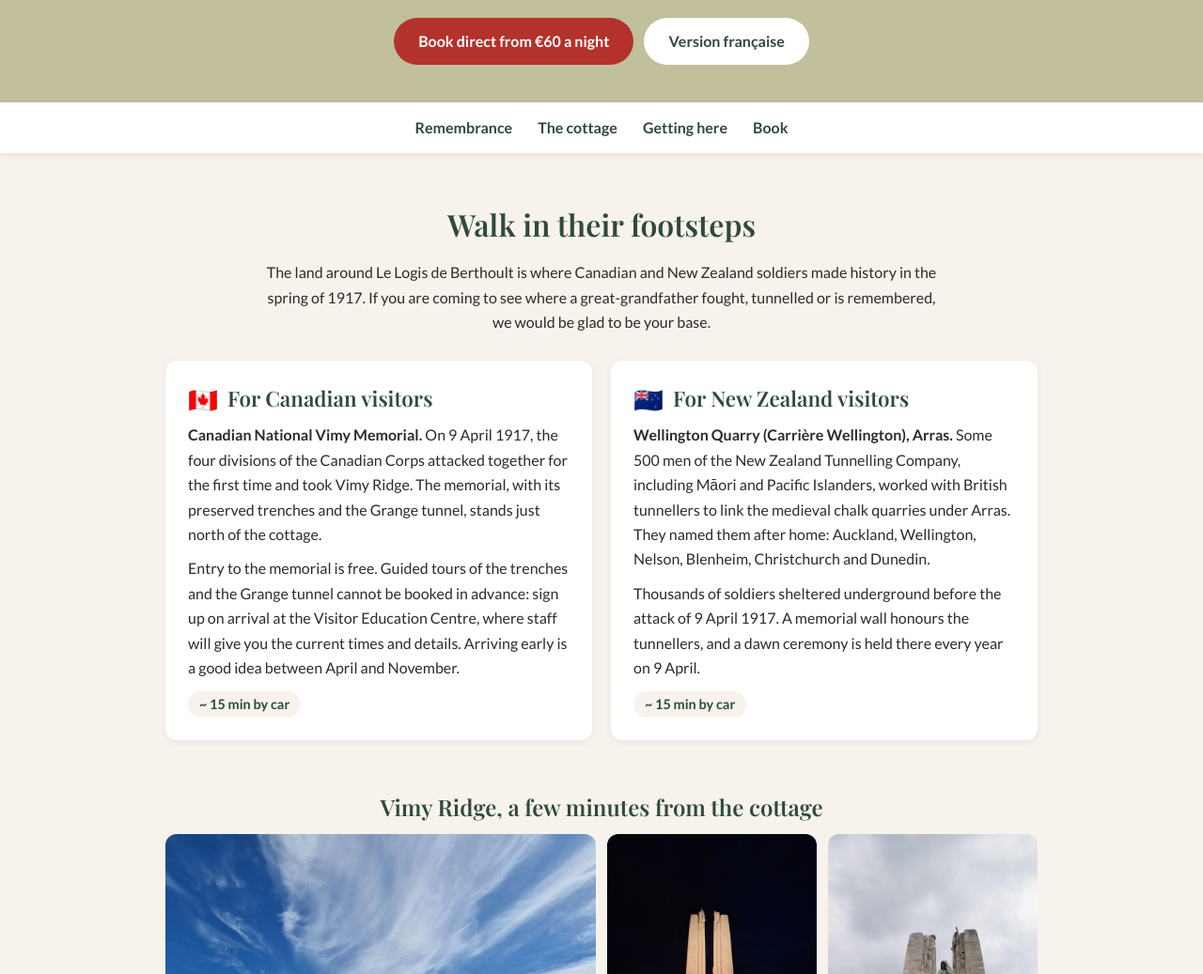
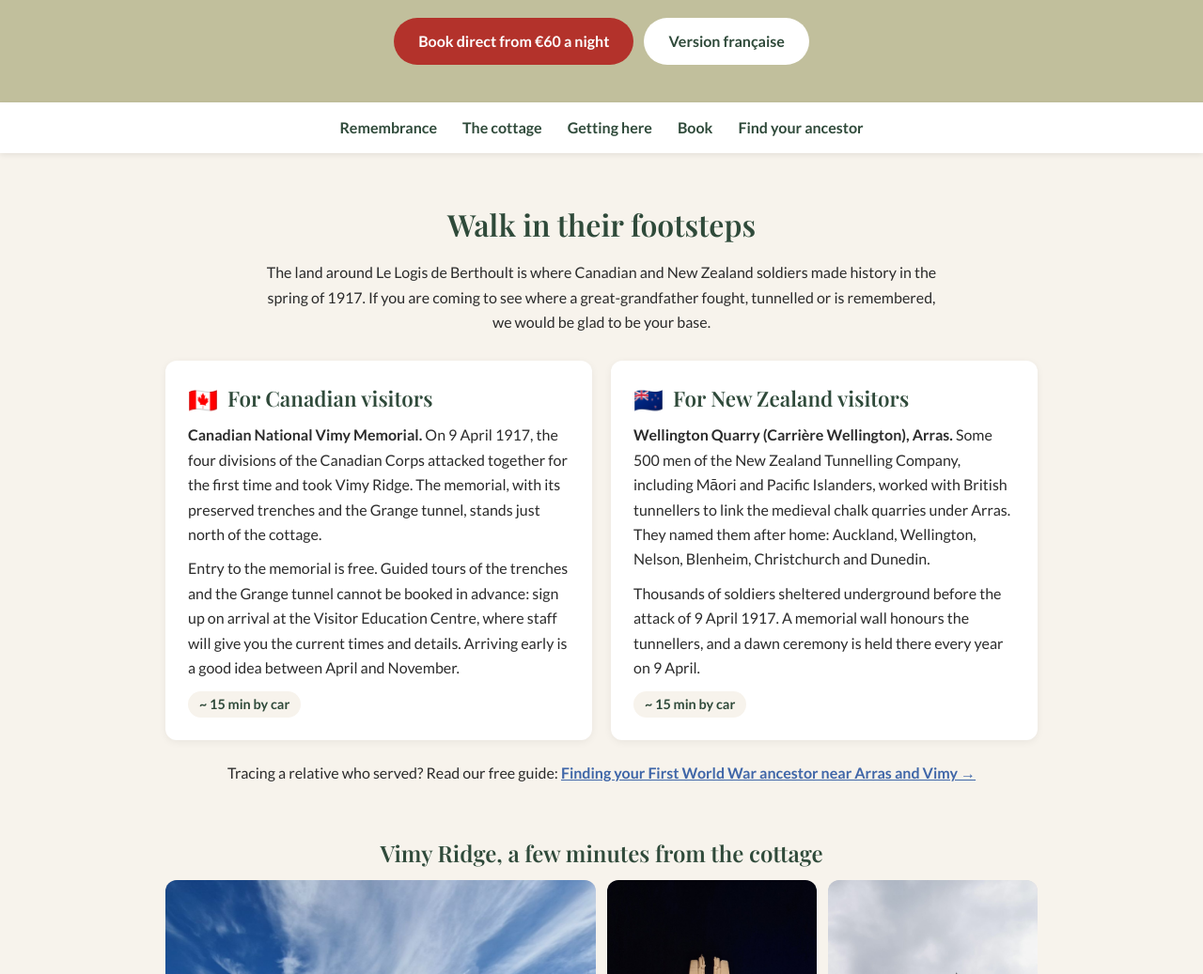
Before and after one commit to logisdeberthoult/logis-de-berthoult, a plain HTML site: page en/index.html in a window 1280 px wide. Shown: the part 448-1485 px from the top of the page at 94% size. Drawn offline with nearby package versions, Linux system fonts and the light colour scheme.

Commit message:
Add files via upload

```diff
--- a/en/index.html
+++ b/en/index.html
@@ -103,6 +103,7 @@
   <a href="#cottage">The cottage</a>
   <a href="#getting-here">Getting here</a>
   <a href="#book">Book</a>
+  <a href="ancestor/">Find your ancestor</a>
 </nav>
 
 <section id="memory">
@@ -125,6 +126,7 @@
       <span class="temps">~ 15 min by car</span>
     </div>
   </div>
+  <p style="text-align:center;margin-top:22px;">Tracing a relative who served? Read our free guide: <a href="ancestor/"><strong>Finding your First World War ancestor near Arras and Vimy →</strong></a></p>
 </section>
 
 <section id="vimy-photos" style="padding-top:0;">
```
